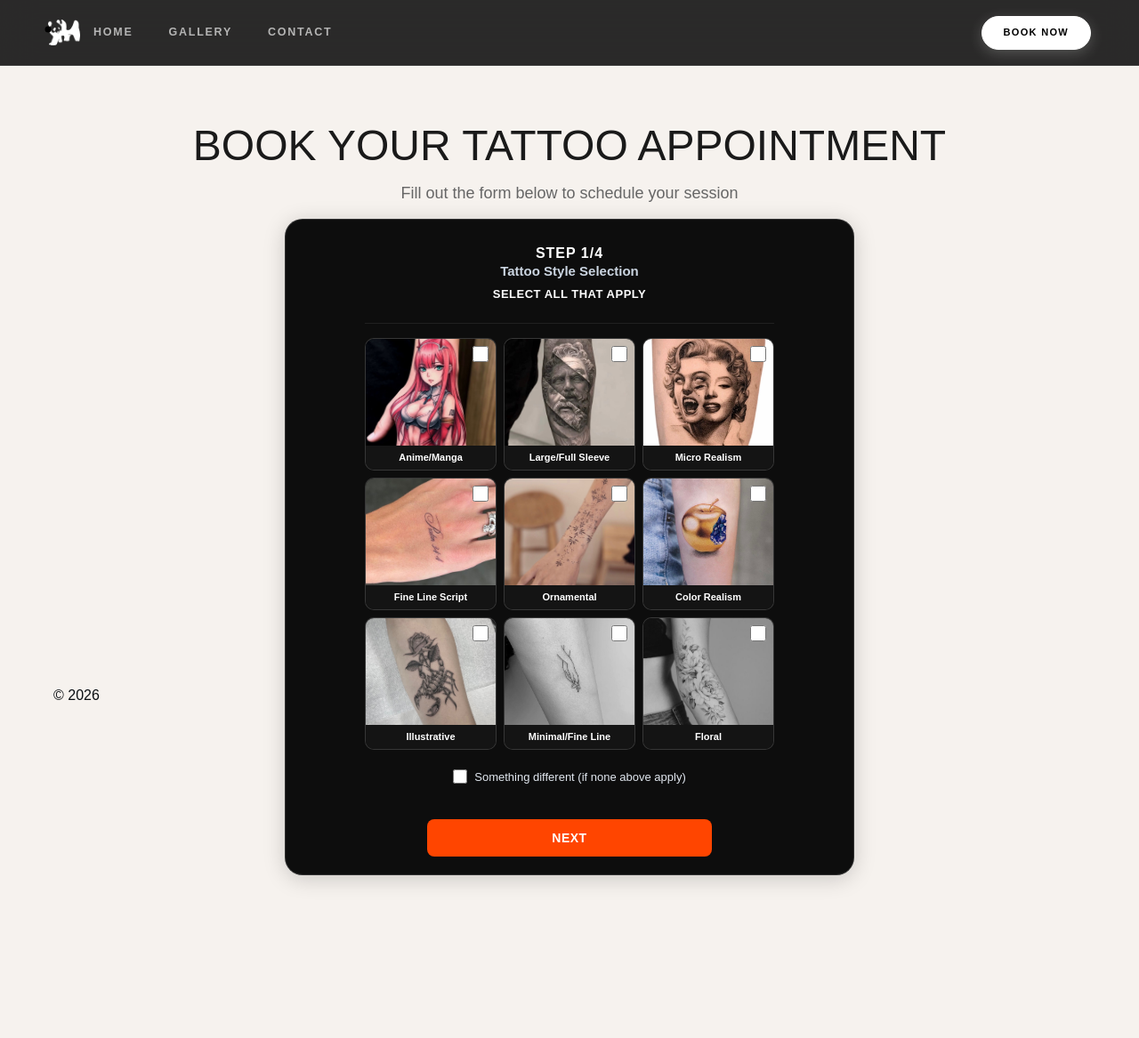
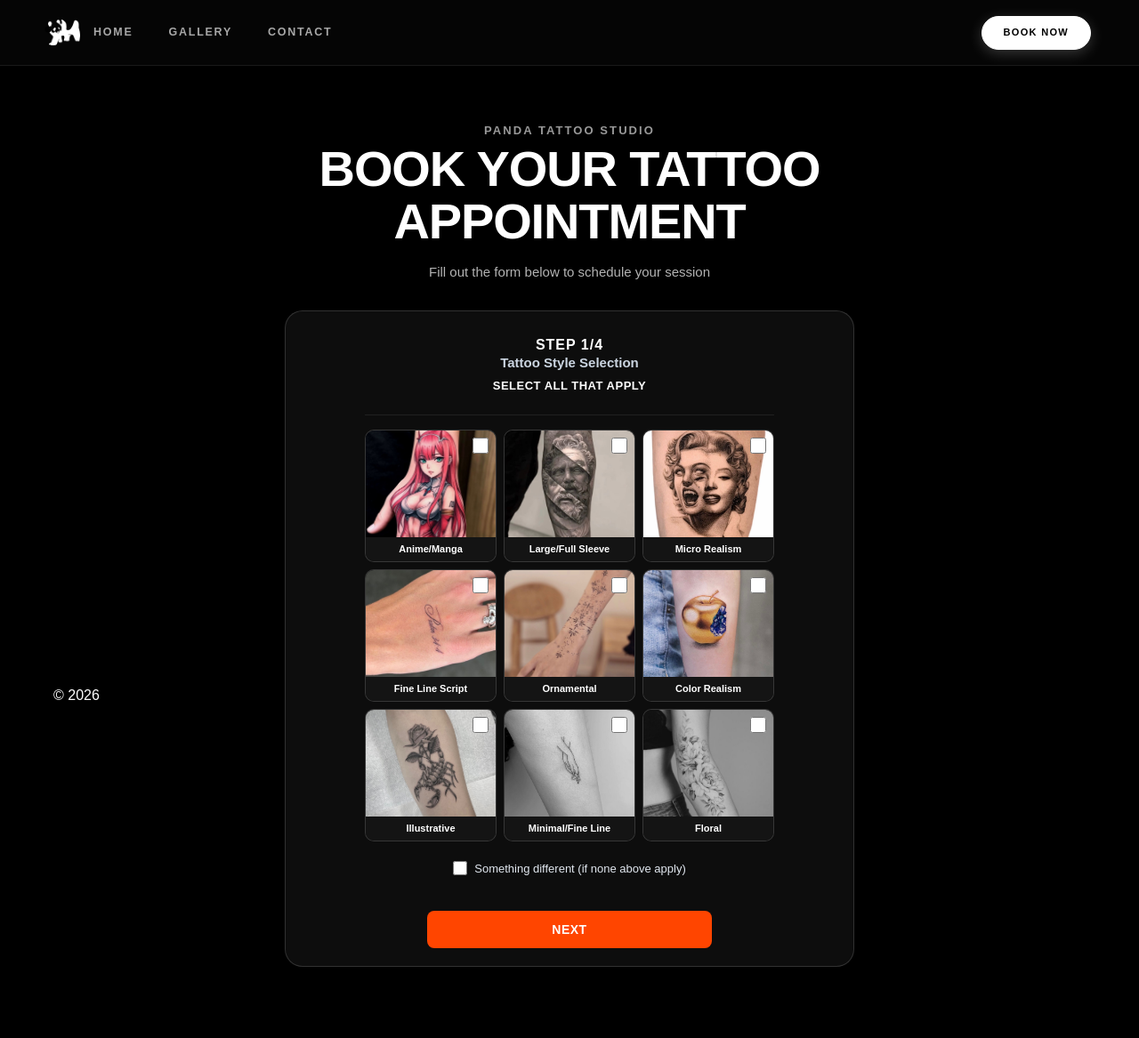
Before and after one commit to aqibjavaidabbasi/pandatattoo-html, a PHP site: the page made by booking.php in a window 1280 px wide. Shown: the whole page at 89% size. Before the commit the page ends 995 px from the top, so only its background shows below. Run offline with PHP 8.4, Linux system fonts and the light colour scheme; some libraries are stand-ins or nearby versions.

Commit message:
Implement vanity URL handling for artist booking and enhance booking page styles for improved user experience

```diff
--- a/assets/css/pages/booking.css
+++ b/assets/css/pages/booking.css
@@ -1,6 +1,52 @@
+    /* Booking is one of the site's dark pages (like /gallery and the legal pages). Without
+       this the theme's cream body frames the dark card. */
+    html,
+    body,
+    #page,
+    .site-content,
+    .standalone-booking-page {
+        background-color: #000000 !important;
+        color: #ffffff;
+    }
+
     /* Fix site-content padding issue on booking pages */
     .site-content {
         padding-top: 0 !important;
+    }
+
+    /* Page header — same hero rhythm as the gallery's */
+    .hd-booking-hero {
+        max-width: 720px;
+        margin: 0 auto 32px;
+        padding: 0 24px;
+        text-align: center;
+    }
+
+    .hd-booking-eyebrow {
+        font-size: 13px;
+        font-weight: 700;
+        letter-spacing: 0.16em;
+        text-transform: uppercase;
+        color: rgba(255, 255, 255, 0.6);
+        margin-bottom: 8px;
+    }
+
+    .hd-booking-title {
+        font-size: clamp(32px, 6vw, 56px);
+        font-weight: 800;
+        letter-spacing: -0.02em;
+        line-height: 1.05;
+        text-transform: uppercase;
+        color: #ffffff;
+        margin: 0 0 16px;
+    }
+
+    .hd-booking-subtitle {
+        font-size: 15px;
+        line-height: 1.5;
+        color: rgba(255, 255, 255, 0.7);
+        max-width: 540px;
+        margin: 0 auto;
     }
 
     /* Hide or fix studio logo overlay that blocks form inputs */
@@ -57,9 +103,6 @@
         height: auto !important;
         max-height: none !important;
         position: static !important;
-        /* The modal's own drop shadow is tuned for a black backdrop; on this page's cream
-           background it reads as a smudge around the card. */
-        box-shadow: 0 4px 24px rgba(0, 0, 0, 0.18) !important;
     }
 
     body .standalone-booking-wrapper .pt-modal-inner,
--- a/booking.php
+++ b/booking.php
@@ -42,13 +42,14 @@ $booking_modal_args = [
 ?>
 
 <div class="standalone-booking-page">
-    <div style="max-width: 1200px; margin: 0 auto; text-align: center; margin-bottom: 20px;">
+    <div class="hd-booking-hero">
+        <div class="hd-booking-eyebrow">Panda Tattoo Studio</div>
         <?php if ($artist_name): ?>
-            <h1 style="font-size: 48px; margin-bottom: 20px; color: #1a1a1a;">Book with <?= e($artist_name) ?></h1>
-            <p style="font-size: 18px; color: #666; margin-bottom: 20px;">Fill out the form below to request an appointment</p>
+            <h1 class="hd-booking-title">Book with <?= e($artist_name) ?></h1>
+            <p class="hd-booking-subtitle">Fill out the form below to request an appointment</p>
         <?php else: ?>
-            <h1 style="font-size: 48px; margin-bottom: 20px; color: #1a1a1a;">Book Your Tattoo Appointment</h1>
-            <p style="font-size: 18px; color: #666; margin-bottom: 20px;">Fill out the form below to schedule your session</p>
+            <h1 class="hd-booking-title">Book Your Tattoo Appointment</h1>
+            <p class="hd-booking-subtitle">Fill out the form below to schedule your session</p>
         <?php endif; ?>
     </div>
 
--- a/inc/footer.php
+++ b/inc/footer.php
@@ -16,7 +16,9 @@
 	        $('#menu-overlay').removeClass('active');
 	    });
 
-	    $(document).on('click', '.ghl-booking-btn, .hd-header-booking-btn', function (e) {
+	    // :not(a[href]) so a booking CTA rendered as a real link navigates instead of
+	    // opening the modal — the gallery's per-artist CTAs are links.
+	    $(document).on('click', '.ghl-booking-btn:not(a[href]), .hd-header-booking-btn:not(a[href])', function (e) {
 	        e.preventDefault();
 	        window.dispatchEvent(new CustomEvent('open-booking-modal'));
 	    });
```
Also changed, not shown: 404.php (+9 -4 lines), gallery.php (+19 -3 lines).
